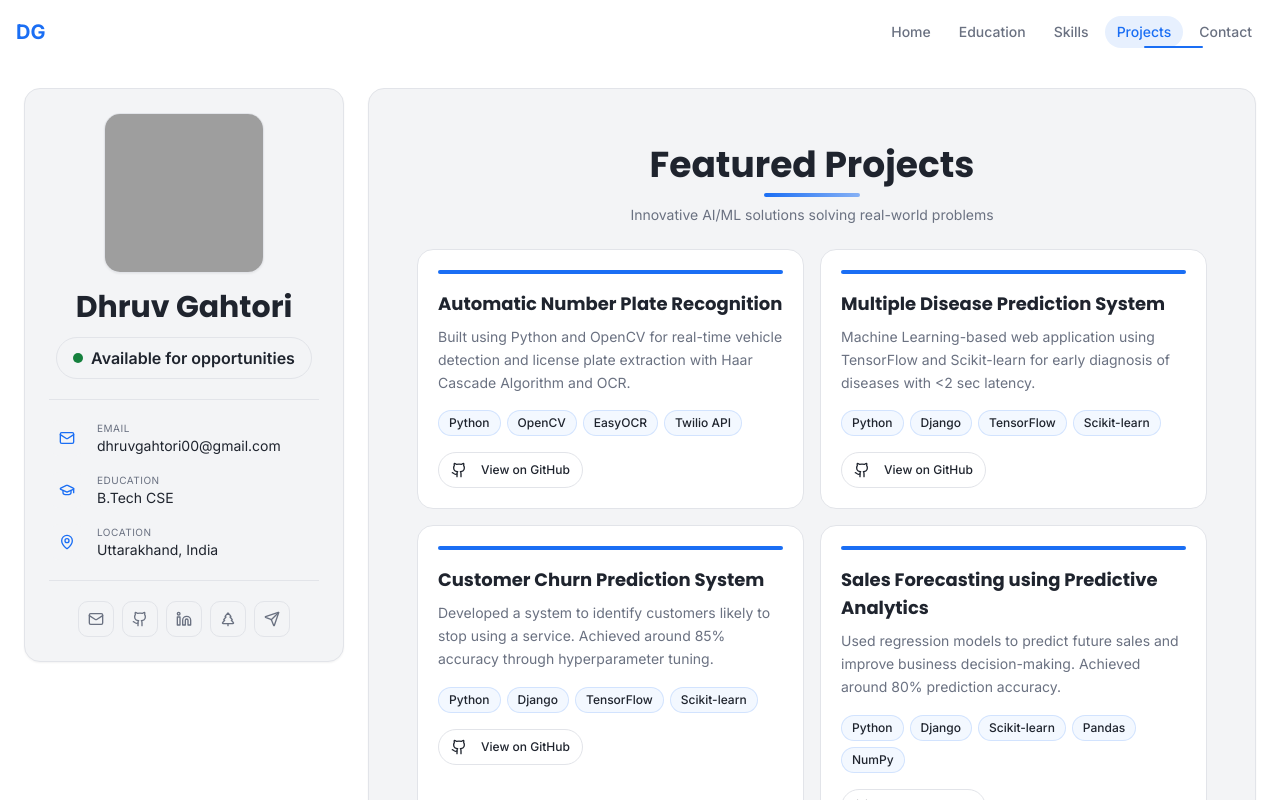
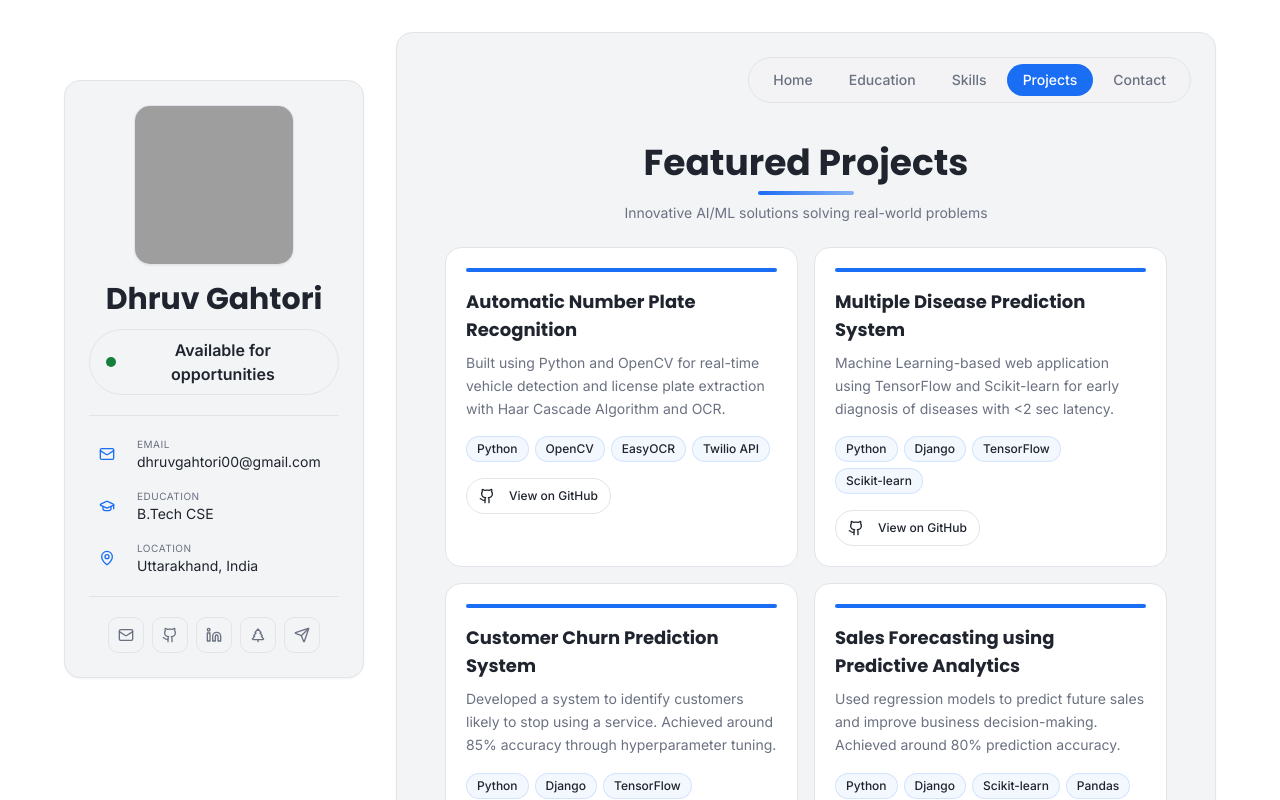
Before and after one commit to dhruvgithu/dhruvgahtori, a React (Vite) app: page / in a window 1280 px wide. Both pictures are taken after a click on the button "View Projects". Shown: the top 800 px of the page. Built offline with nearby package versions, Linux system fonts and the light colour scheme; grey boxes are pictures that could not be loaded; the HTML template or start-up script is replaced by a standard one.

Commit message:
Changes
Co-authored-by: dhruvgithu <168573890+dhruvgithu@users.noreply.github.com>

```diff
--- a/src/pages/Index.tsx
+++ b/src/pages/Index.tsx
@@ -1,5 +1,4 @@
-import { useState, useRef, useEffect } from "react";
-import Navbar from "@/components/Navbar";
+import { useState, useEffect } from "react";
 import Hero from "@/components/Hero";
 import Education from "@/components/Education";
 import GitHubStats from "@/components/GitHubStats";
@@ -8,6 +7,7 @@ import Skills from "@/components/Skills";
 import Contact from "@/components/Contact";
 import Footer from "@/components/Footer";
 import ProfileSidebar from "@/components/ProfileSidebar";
+import SectionNav from "@/components/SectionNav";
 import { AnimatePresence, motion } from "framer-motion";
 
 export type SectionKey = "home" | "education" | "skills" | "projects" | "contact";
@@ -37,8 +37,8 @@ const Index = () => {
 
   const wrapWithSidebar = (node: React.ReactNode, extra?: React.ReactNode) => (
     <section className="w-full min-h-screen">
-      <div className="container mx-auto px-4 md:px-6 py-6">
-        <div className="grid grid-cols-1 lg:grid-cols-[320px_1fr] gap-6 items-start">
+      <div className="container mx-auto px-4 md:px-8 py-8">
+        <div className="grid grid-cols-1 lg:grid-cols-[300px_1fr] gap-8 items-start max-w-6xl mx-auto">
           <ProfileSidebar />
           <motion.div
             initial={{ opacity: 0, y: 20 }}
@@ -46,6 +46,7 @@ const Index = () => {
             transition={{ duration: 0.5, delay: 0.1 }}
             className="bg-card border border-border rounded-2xl p-6 md:p-8 shadow-sm min-w-0"
           >
+            <SectionNav activeSection={activeSection} setActiveSection={setActiveSection} />
             {node}
             {extra}
           </motion.div>
@@ -55,7 +56,7 @@ const Index = () => {
   );
 
   const sections: Record<SectionKey, React.ReactNode> = {
-    home: <Hero onNavigate={(s) => setActiveSection(s as SectionKey)} />,
+    home: <Hero onNavigate={(s) => setActiveSection(s as SectionKey)} activeSection={activeSection} setActiveSection={setActiveSection} />,
     education: wrapWithSidebar(<Education />),
     skills: wrapWithSidebar(skillsContent),
     projects: wrapWithSidebar(<Projects />),
@@ -68,7 +69,6 @@ const Index = () => {
 
   return (
     <div className="min-h-screen w-full relative bg-background">
-      <Navbar activeSection={activeSection} setActiveSection={setActiveSection} />
       <AnimatePresence mode="wait">
         <motion.div
           key={activeSection}
@@ -76,7 +76,7 @@ const Index = () => {
           animate={{ opacity: 1, y: 0 }}
           exit={{ opacity: 0, y: -20 }}
           transition={{ duration: 0.3, ease: "easeInOut" }}
-          className="w-full pt-16"
+          className="w-full"
         >
           {sections[activeSection]}
         </motion.div>
```
